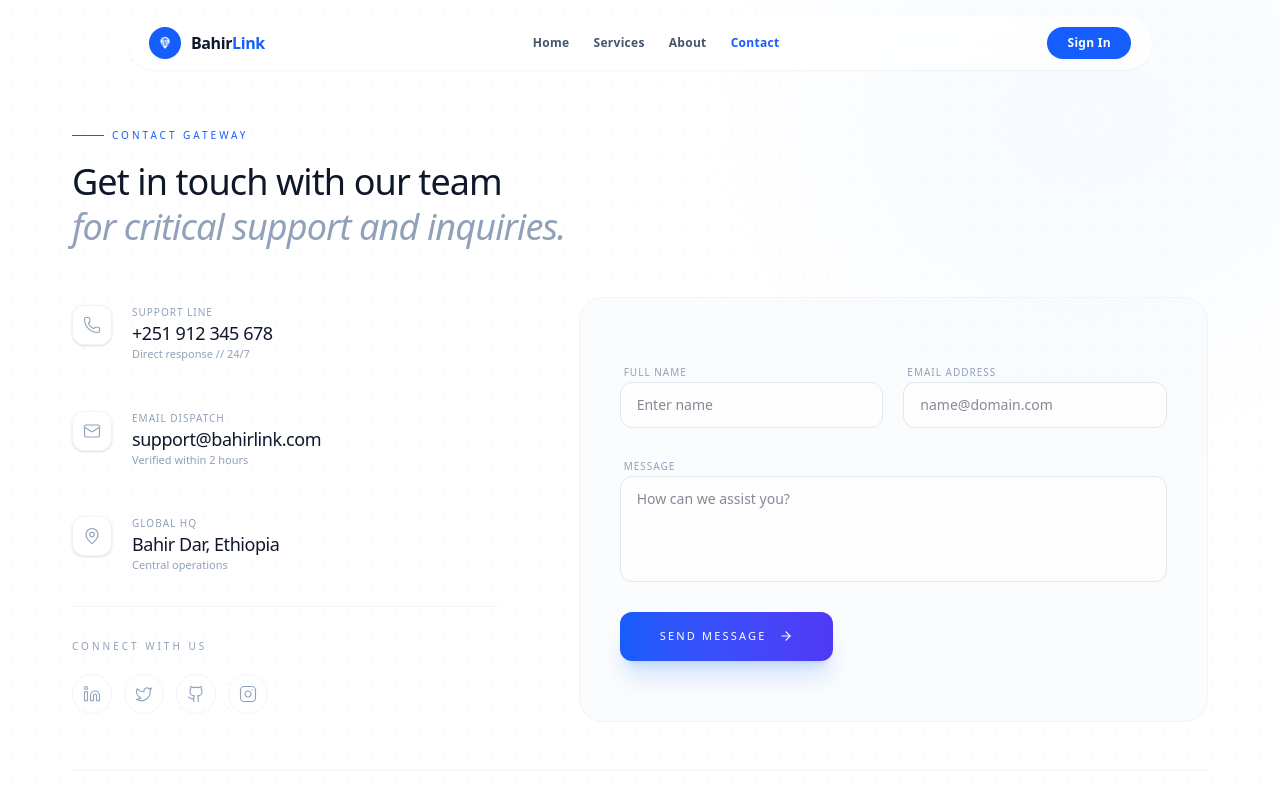
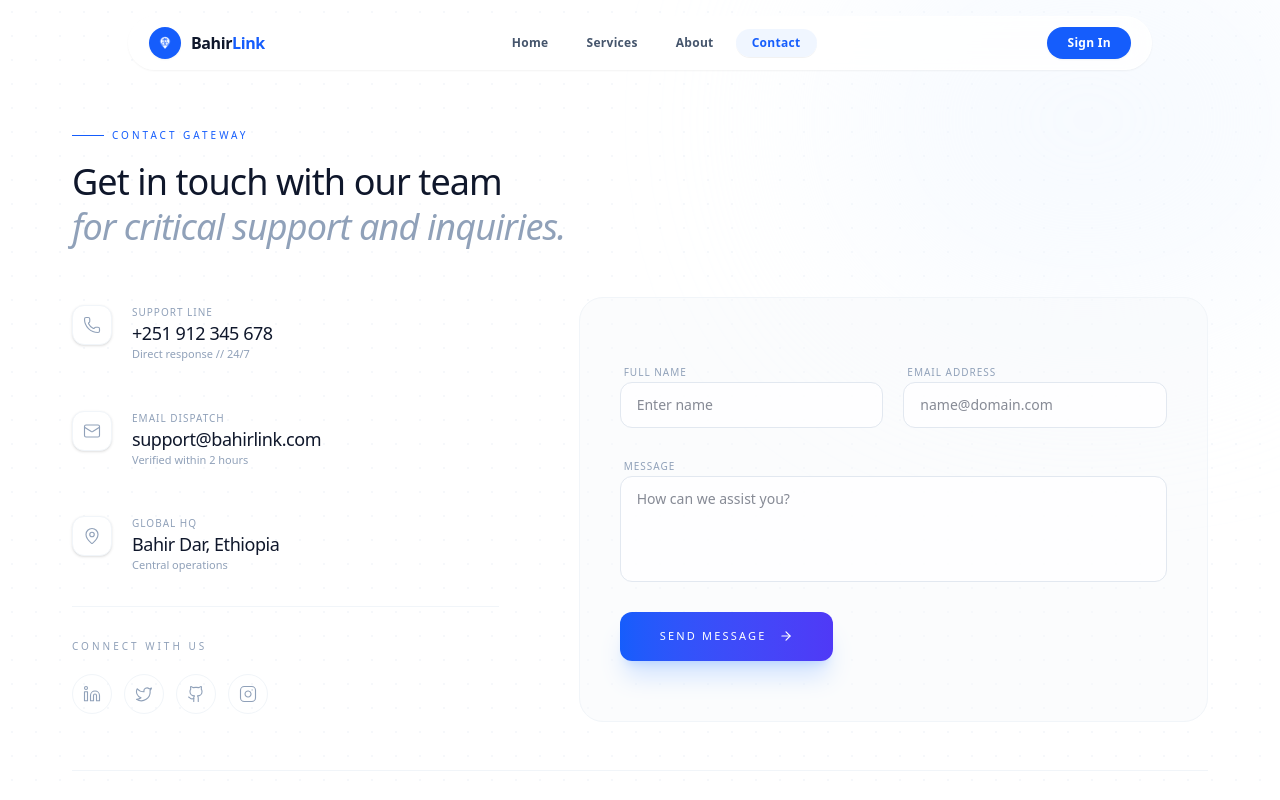
Before and after one commit to biniambeza/bahirdarLink_web, a React (Vite) app: page /contact in a window 1280 px wide. Built offline with nearby package versions, Linux system fonts and the light colour scheme.

Commit message:
feat(ui): 3-second smooth hero transition and dynamic scroll-spy navbar navigation

```diff
--- a/src/components/home/CapabilitiesSection.jsx
+++ b/src/components/home/CapabilitiesSection.jsx
@@ -43,7 +43,7 @@ const services = [
 
 const CapabilitiesSection = () => {
   return (
-    <section className="relative w-full py-20 bg-white text-slate-900 border-t border-slate-100">
+    <section id="services" className="relative w-full py-20 bg-white text-slate-900 border-t border-slate-100">
       <div className="max-w-6xl mx-auto px-4 sm:px-6">
 
         {/* Simple Section Header */}
--- a/src/components/home/Footer.jsx
+++ b/src/components/home/Footer.jsx
@@ -3,7 +3,7 @@ import { PhoneCall, MapPin, Mail, ShieldAlert } from "lucide-react";
 
 const Footer = () => {
   return (
-    <footer className="relative w-full bg-white border-t border-slate-200/80 text-slate-700 py-16">
+    <footer id="contact" className="relative w-full bg-white border-t border-slate-200/80 text-slate-700 py-16">
       <div className="max-w-6xl mx-auto px-4 sm:px-6">
 
         <div className="grid grid-cols-1 md:grid-cols-12 gap-10 pb-12 border-b border-slate-100">
--- a/src/components/home/HeroSection.jsx
+++ b/src/components/home/HeroSection.jsx
@@ -77,12 +77,12 @@ const HeroSection = () => {
           incidentCategories.length;
         return incidentCategories[nextIndex];
       });
-    }, 1000);
+    }, 3000);
     return () => clearInterval(interval);
   }, []);
 
   return (
-    <section className="relative w-full pt-32 pb-16 bg-[#f8fafc] text-slate-900">
+    <section id="home" className="relative w-full pt-32 pb-16 bg-[#f8fafc] text-slate-900">
       <div className="max-w-6xl mx-auto px-4 sm:px-6">
 
         {/* Main Grid */}
@@ -179,10 +179,10 @@ const HeroSection = () => {
               <AnimatePresence mode="wait">
                 <motion.div
                   key={activeCategory.id}
-                  initial={{ opacity: 0 }}
-                  animate={{ opacity: 1 }}
-                  exit={{ opacity: 0 }}
-                  transition={{ duration: 0.25, ease: "easeInOut" }}
+                  initial={{ opacity: 0, scale: 1.02 }}
+                  animate={{ opacity: 1, scale: 1 }}
+                  exit={{ opacity: 0, scale: 0.99 }}
+                  transition={{ duration: 0.7, ease: [0.16, 1, 0.3, 1] }}
                   className="relative w-full h-full"
                 >
                   <img
--- a/src/components/home/Navbar.jsx
+++ b/src/components/home/Navbar.jsx
@@ -4,13 +4,14 @@ import { motion, AnimatePresence } from "framer-motion";
 import { Menu, X } from "lucide-react";
 
 const navLinks = [
-  { name: "Home", path: "/" },
-  { name: "Services", path: "/services" },
-  { name: "About", path: "/about" },
-  { name: "Contact", path: "/contact" },
+  { name: "Home", id: "home", path: "/" },
+  { name: "Services", id: "services", path: "/services" },
+  { name: "About", id: "about", path: "/about" },
+  { name: "Contact", id: "contact", path: "/contact" },
 ];
 
 const Navbar = () => {
+  const [activeSection, setActiveSection] = useState("home");
   const [isOpen, setIsOpen] = useState(false);
   const [scrolled, setScrolled] = useState(false);
   const navigate = useNavigate();
@@ -18,12 +19,51 @@ const Navbar = () => {
 
   useEffect(() => {
     const handleScroll = () => {
+      // 1. Scrolled state for navbar floating styling
       const isScrolled = window.scrollY > 20;
       setScrolled((prev) => (prev !== isScrolled ? isScrolled : prev));
+
+      // 2. Scroll-spy detection for active section on home page
+      if (location.pathname !== "/") return;
+
+      const sections = ["home", "services", "about", "contact"];
+      const scrollPosition = window.scrollY + 160;
+
+      // Bottom of page activates Contact
+      if (
+        window.innerHeight + window.scrollY >=
+        document.documentElement.scrollHeight - 60
+      ) {
+        setActiveSection("contact");
+        return;
+      }
+
+      for (let i = sections.length - 1; i >= 0; i--) {
+        const el = document.getElementById(sections[i]);
+        if (el && el.offsetTop <= scrollPosition) {
+          setActiveSection(sections[i]);
+          break;
+        }
+      }
     };
+
     window.addEventListener("scroll", handleScroll, { passive: true });
+    handleScroll();
     return () => window.removeEventListener("scroll", handleScroll);
-  }, []);
+  }, [location.pathname]);
+
+  const handleNavClick = (item) => {
+    if (location.pathname === "/") {
+      const el = document.getElementById(item.id);
+      if (el) {
+        el.scrollIntoView({ behavior: "smooth" });
+        setActiveSection(item.id);
+      }
+    } else {
+      navigate(`/#${item.id}`);
+    }
+    setIsOpen(false);
+  };
 
   return (
     <>
@@ -37,7 +77,7 @@ const Navbar = () => {
         >
           {/* Logo */}
           <div
-            onClick={() => navigate("/")}
+            onClick={() => handleNavClick(navLinks[0])}
             className="flex items-center gap-2.5 cursor-pointer select-none"
           >
             <div className="w-8 h-8 rounded-full bg-blue-600 flex items-center justify-center p-1.5 shadow-xs text-white">
@@ -52,18 +92,22 @@ const Navbar = () => {
             </span>
           </div>
 
-          {/* Navigation Links */}
-          <nav className="hidden md:flex items-center gap-6">
+          {/* Scroll-Spy Navigation Links */}
+          <nav className="hidden md:flex items-center gap-1.5">
             {navLinks.map((item) => {
-              const isActive = location.pathname === item.path;
+              const isActive =
+                location.pathname === "/"
+                  ? activeSection === item.id
+                  : location.pathname === item.path;
+
               return (
                 <button
                   key={item.name}
-                  onClick={() => navigate(item.path)}
-                  className={`text-xs font-semibold tracking-wide transition-colors ${
+                  onClick={() => handleNavClick(item)}
+                  className={`relative px-4 py-1.5 rounded-full text-xs font-semibold tracking-wide transition-all duration-300 ${
                     isActive
-                      ? "text-blue-600 font-bold"
-                      : "text-slate-600 hover:text-slate-900"
+                      ? "text-blue-600 font-bold bg-blue-50/90 shadow-2xs"
+                      : "text-slate-600 hover:text-slate-900 hover:bg-slate-50"
                   }`}
                 >
                   {item.name}
@@ -93,7 +137,7 @@ const Navbar = () => {
         </div>
       </header>
 
-      {/* Mobile Drawer */}
+      {/* Mobile Drawer with Scroll-Spy Integration */}
       <AnimatePresence>
         {isOpen && (
           <>
@@ -110,20 +154,21 @@ const Navbar = () => {
               animate={{ opacity: 1, y: 0 }}
               exit={{ opacity: 0, y: -10 }}
               transition={{ duration: 0.2 }}
-              className="fixed top-20 left-4 right-4 bg-white rounded-3xl p-5 shadow-2xl border border-slate-100 z-50 md:hidden flex flex-col gap-3"
+              className="fixed top-20 left-4 right-4 bg-white rounded-3xl p-5 shadow-2xl border border-slate-100 z-50 md:hidden flex flex-col gap-2.5"
             >
               {navLinks.map((item) => {
-                const isActive = location.pathname === item.path;
+                const isActive =
+                  location.pathname === "/"
+                    ? activeSection === item.id
+                    : location.pathname === item.path;
+
                 return (
                   <button
                     key={item.name}
-                    onClick={() => {
-                      navigate(item.path);
-                      setIsOpen(false);
-                    }}
+                    onClick={() => handleNavClick(item)}
                     className={`text-left py-2.5 px-4 rounded-xl text-xs font-bold transition-colors ${
                       isActive
-                        ? "bg-blue-50 text-blue-600"
+                        ? "bg-blue-50 text-blue-600 font-black"
                         : "text-slate-700 hover:bg-slate-50"
                     }`}
                   >
--- a/src/components/home/StatsSection.jsx
+++ b/src/components/home/StatsSection.jsx
@@ -10,7 +10,7 @@ const stats = [
 
 const StatsSection = () => {
   return (
-    <section className="relative w-full py-20 bg-[#f8fafc] text-slate-900 border-t border-slate-200/60">
+    <section id="about" className="relative w-full py-20 bg-[#f8fafc] text-slate-900 border-t border-slate-200/60">
       <div className="max-w-6xl mx-auto px-4 sm:px-6">
 
         {/* Simple Header */}
--- a/src/pages/home/HomePage.jsx
+++ b/src/pages/home/HomePage.jsx
@@ -10,6 +10,14 @@ const HomePage = () => {
   const { scrollYProgress } = useScroll();
 
   useEffect(() => {
+    if (window.location.hash) {
+      const id = window.location.hash.replace("#", "");
+      const el = document.getElementById(id);
+      if (el) {
+        setTimeout(() => el.scrollIntoView({ behavior: "smooth" }), 100);
+        return;
+      }
+    }
     window.scrollTo({
       top: 0,
       behavior: "smooth",
```
